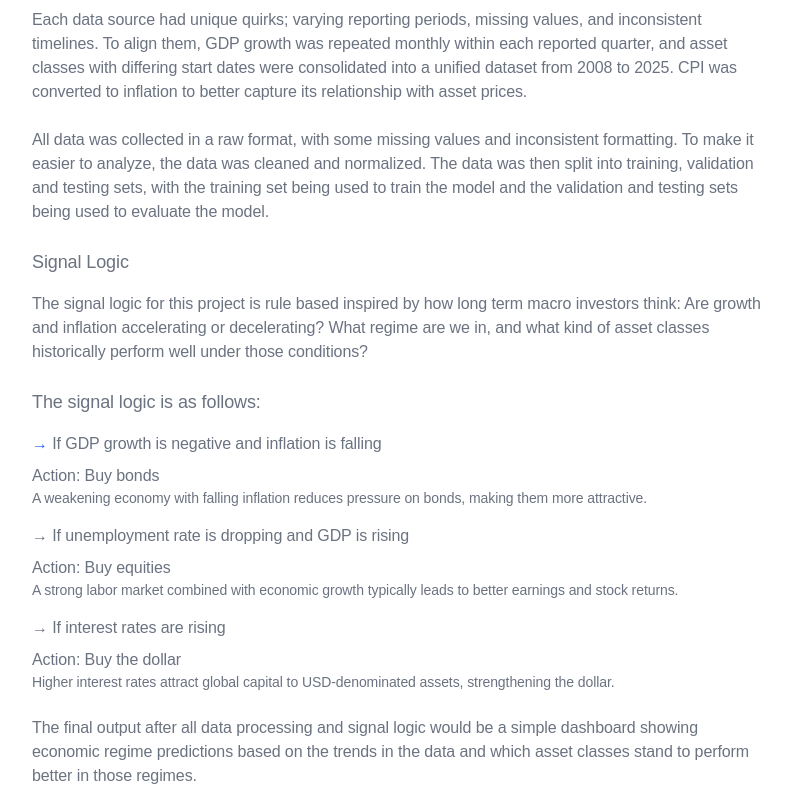
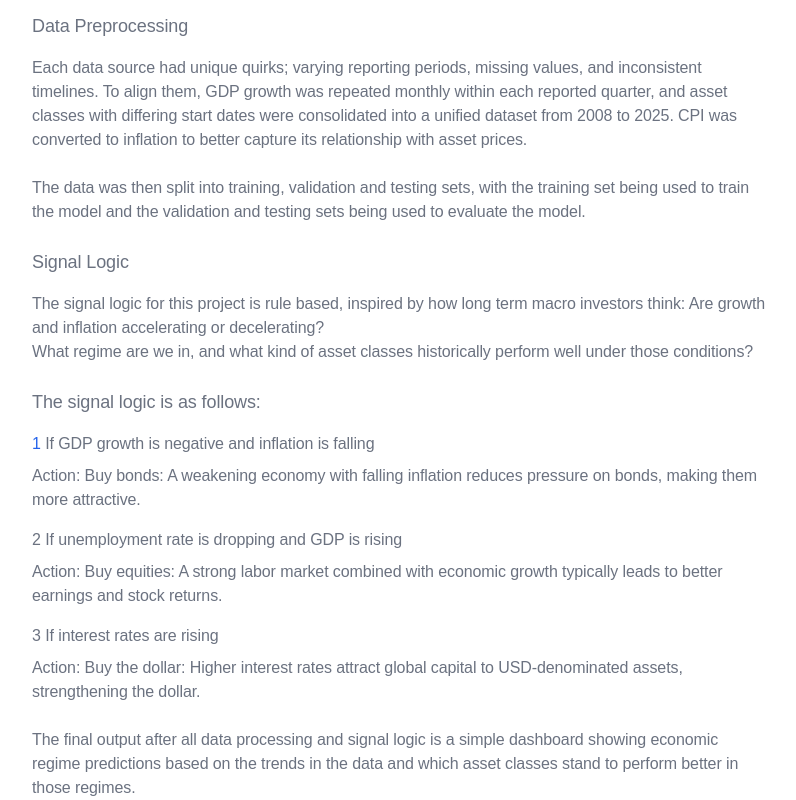
Before and after one commit to gyimadu/portfolio, a Next.js app: page /blog in a window 1280 px wide. Shown: the part 1460-2260 px from the top of the page, without its empty margins (240-1036 px from the left). Built offline with nearby package versions, Linux system fonts and the light colour scheme; a web font is replaced by a local one.

Commit message:
edit: macro signal builder blog post

```diff
--- a/src/data/blogPosts.tsx
+++ b/src/data/blogPosts.tsx
@@ -13,7 +13,7 @@ export const blogPosts: BlogPostData[] = [
     content: (
       <div>
         <p className="mb-6">
-          There is a constant inflow of macroeconomic data, from consumer price indices to unemployment rates and GDP growth rates. Tracking and reading these trends is such a difficult task to take on manually, which is why I built this signal engine to analyze and explore how macroeconomic indicators can be translated into investment signals across major asset classes specifically focusing on stocks, bonds, and currencies.
+          There is a constant inflow of macroeconomic data, from consumer price indices to unemployment rates and GDP growth rates. <br/><br/>Tracking and reading these trends is such a difficult task to take on manually, which is why I built this signal engine to analyze and explore how macroeconomic indicators can be translated into investment signals across major asset classes specifically focusing on stocks, bonds, and currencies.
         </p>
 
         <p className="mb-6">
@@ -31,7 +31,7 @@ export const blogPosts: BlogPostData[] = [
         <p className="text-xl font-semibold mb-4 text-black">How the Signal Builder Works</p>
         <p className='mb-4 text-lg font-semibold'>Data Collection</p>
         <p className="mb-6">
-          The four macro indicators used in this project are GDP growth rate, which gives an overall economic picture of the economy, Consumer Price Index, to give an idea of the price levels in the economy, unemployment rate to gauge the labor market strength, and the Federal Funds rate, to provide information on monetary policy stance, all of which was collected from the Federal Reserve Bank of St. Louis through the Fred API.
+          The four macro indicators used in this project are GDP growth rate, which gives an overall economic picture of the economy, Consumer Price Index, to give an idea of the price levels in the economy, unemployment rate to gauge the labor market strength, and the Federal Funds rate, to provide information on monetary policy stance.<br/><br/> All this data was collected from the Federal Reserve Bank of St. Louis through the Fred API.
         </p>
         <p className="mb-6">
           The asset classes used here span stocks (SPY, QQQ), bonds (TLT, HYG), the dollar (UUP), and commodities (GLD).
@@ -42,54 +42,45 @@ export const blogPosts: BlogPostData[] = [
           Each data source had unique quirks; varying reporting periods, missing values, and inconsistent timelines. To align them, GDP growth was repeated monthly within each reported quarter, and asset classes with differing start dates were consolidated into a unified dataset from 2008 to 2025. CPI was converted to inflation to better capture its relationship with asset prices.
         </p>
         <p className="mb-6">
-          All data was collected in a raw format, with some missing values and inconsistent formatting. To make it easier to analyze, the data was cleaned and normalized. The data was then split into training, validation and testing sets, with the training set being used to train the model and the validation and testing sets being used to evaluate the model.
+          The data was then split into training, validation and testing sets, with the training set being used to train the model and the validation and testing sets being used to evaluate the model.
         </p>
 
         <p className='mb-4 text-lg font-semibold'>Signal Logic</p>
         <p className="mb-6">
-          The signal logic for this project is rule based inspired by how long term macro investors think: Are growth and inflation accelerating or decelerating? What regime are we in, and what kind of asset classes historically perform well under those conditions?
+          The signal logic for this project is rule based, inspired by how long term macro investors think: Are growth and inflation accelerating or decelerating?<br/> What regime are we in, and what kind of asset classes historically perform well under those conditions?
         </p>
         <p className="mb-4 text-lg font-semibold">The signal logic is as follows:</p>
 
         <div className="space-y-4 mb-6">
             <div className="bg-blue-50 border-l-4 border-blue-400 p-4 rounded-r-lg">
               <p className="font-medium text-blue-900 mb-2">
-                <span className="text-blue-600">→</span> If GDP growth is negative and inflation is falling
+                <span className="text-blue-600">1</span> If GDP growth is negative and inflation is falling
               </p>
               <p className="text-blue-800">
-                <strong>Action:</strong> Buy bonds
-              </p>
-              <p className="text-blue-700 text-sm mt-1">
-                A weakening economy with falling inflation reduces pressure on bonds, making them more attractive.
+                <strong>Action:</strong> Buy bonds: A weakening economy with falling inflation reduces pressure on bonds, making them more attractive.
               </p>
             </div>
 
             <div className="bg-green-50 border-l-4 border-green-400 p-4 rounded-r-lg">
               <p className="font-medium text-green-900 mb-2">
-                <span className="text-green-600">→</span> If unemployment rate is dropping and GDP is rising
+                <span className="text-green-600">2</span> If unemployment rate is dropping and GDP is rising
               </p>
               <p className="text-green-800">
-                <strong>Action:</strong> Buy equities
-              </p>
-              <p className="text-green-700 text-sm mt-1">
-                A strong labor market combined with economic growth typically leads to better earnings and stock returns.
+                <strong>Action:</strong> Buy equities: A strong labor market combined with economic growth typically leads to better earnings and stock returns.
               </p>
             </div>
 
             <div className="bg-purple-50 border-l-4 border-purple-400 p-4 rounded-r-lg">
               <p className="font-medium text-purple-900 mb-2">
-                <span className="text-purple-600">→</span> If interest rates are rising
+                <span className="text-purple-600">3</span> If interest rates are rising
               </p>
               <p className="text-purple-800">
-                <strong>Action:</strong> Buy the dollar
-              </p>
-              <p className="text-purple-700 text-sm mt-1">
-                Higher interest rates attract global capital to USD-denominated assets, strengthening the dollar.
+                <strong>Action:</strong> Buy the dollar: Higher interest rates attract global capital to USD-denominated assets, strengthening the dollar.
               </p>
             </div>
           </div>
           <p className="mb-6">
-            The final output after all data processing and signal logic would be a simple dashboard showing economic regime predictions based on the trends in the data and which asset classes stand to perform better in those regimes.
+            The final output after all data processing and signal logic is a simple dashboard showing economic regime predictions based on the trends in the data and which asset classes stand to perform better in those regimes.
           </p>
           <p className="mb-6">
             The goal of this project is not to predict the markets/future perfectly, but to identify when the macro environment is shifting and the corresponding effects on asset prices.
@@ -100,7 +91,7 @@ export const blogPosts: BlogPostData[] = [
           </p>
 
           <p className="mb-6">
-            The project, although ideation is complete, is not perfect yet, as many asset classes and further macro indicators are yet to be included. Backtesting is also yet to be done on the most of the asset classes used. Also, macroeconomic data often gets revised, which means there is always a risk of false signals which might not accurately predict what might be happening in the markets.
+            The project, although ideation is complete, is not perfect yet, as many asset classes and further macro indicators are yet to be included. Backtesting is also yet to be done on the most of the asset classes used.<br/><br/> Macroeconomic data also often gets revised, which means there is always a risk of false signals which might not accurately predict what might be happening in the markets.
           </p>
 
           <p className="text-xl font-semibold mb-4 text-black">
```
